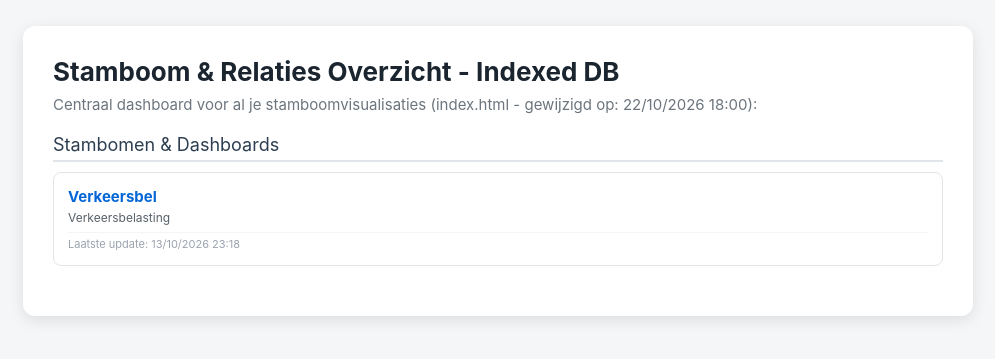
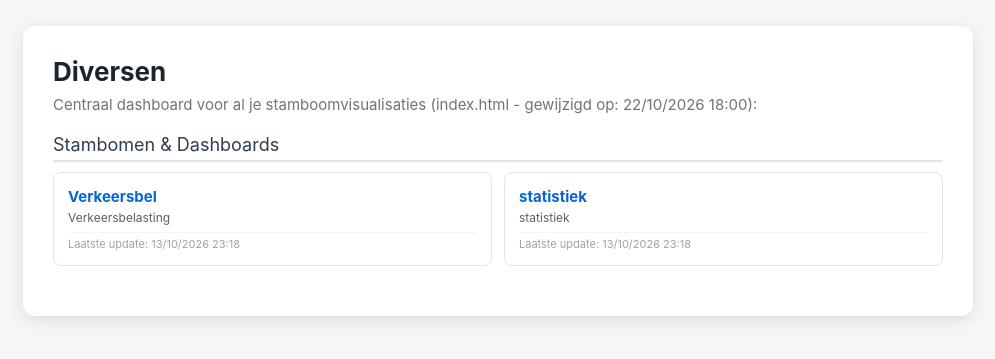
Before and after one commit to Valgrau/Diversen, a plain HTML site: page index.html in a window 1280 px wide. Shown: the part 229-588 px from the top of the page, without its empty margins (142-1137 px from the left). Drawn offline with Linux system fonts and the light colour scheme.

Commit message:
Update index.html

```diff
--- a/index.html
+++ b/index.html
@@ -147,7 +147,7 @@
 <body>
 
 <div class="container">
-    <h1>Stamboom & Relaties Overzicht - Indexed DB</h1>
+    <h1>Diversen</h1>
     <p class="subtitle">Centraal dashboard voor al je stamboomvisualisaties (<span id="url-filename"></span> - gewijzigd op: <span id="file-mod-date"></span>):</p>
 
 
@@ -157,6 +157,12 @@
         <a href="verkeersbelasting_vlaanderen_2027.html" class="card" target="_blank">
             <h2>Verkeersbel</h2>
             <p>Verkeersbelasting</p>
+            <div class="card-meta">Laatste update: <span class="mod-date" data-file="UitklapStamboom.html">Laden...</span></div>
+        </a>
+
+		 <a href="statistiek.html" class="card" target="_blank">
+            <h2>statistiek</h2>
+            <p>statistiek</p>
             <div class="card-meta">Laatste update: <span class="mod-date" data-file="UitklapStamboom.html">Laden...</span></div>
         </a>
 
```
